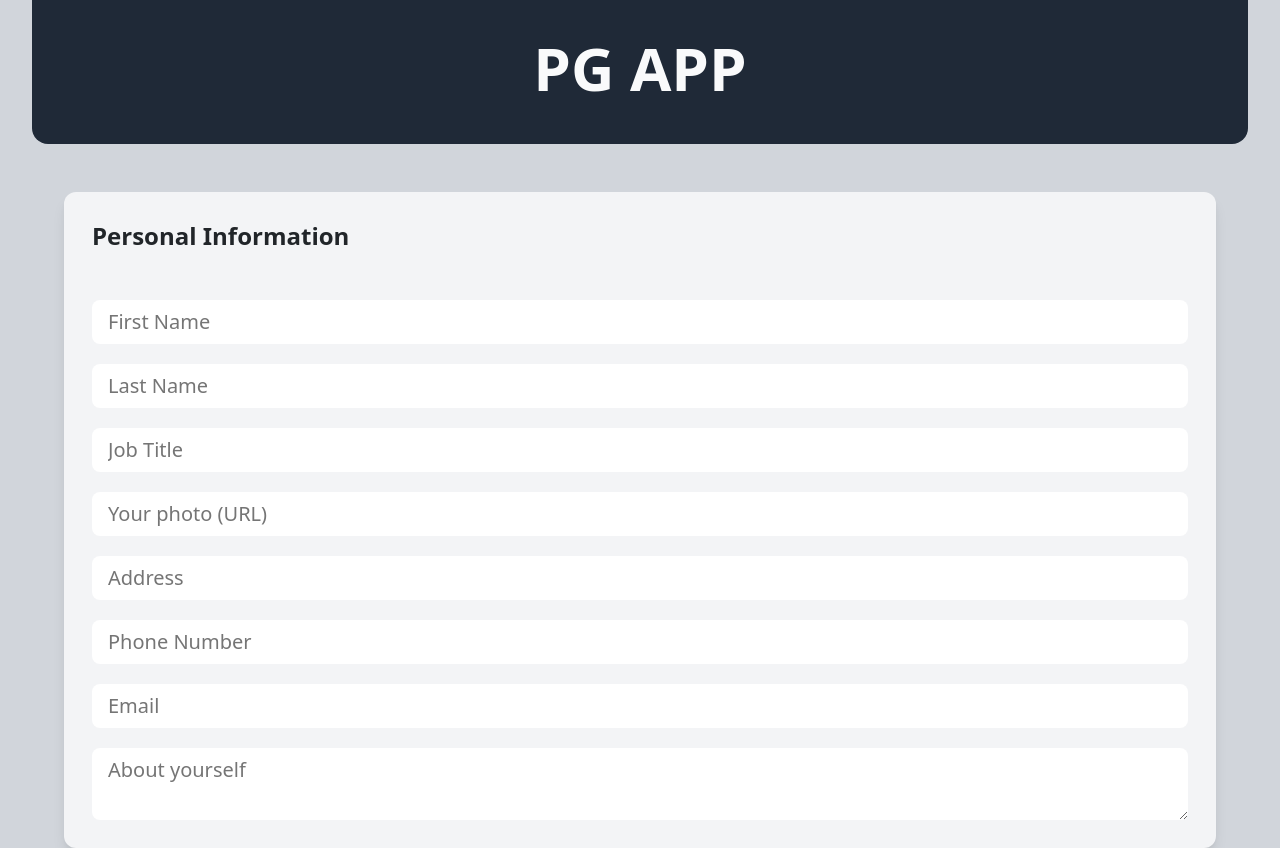
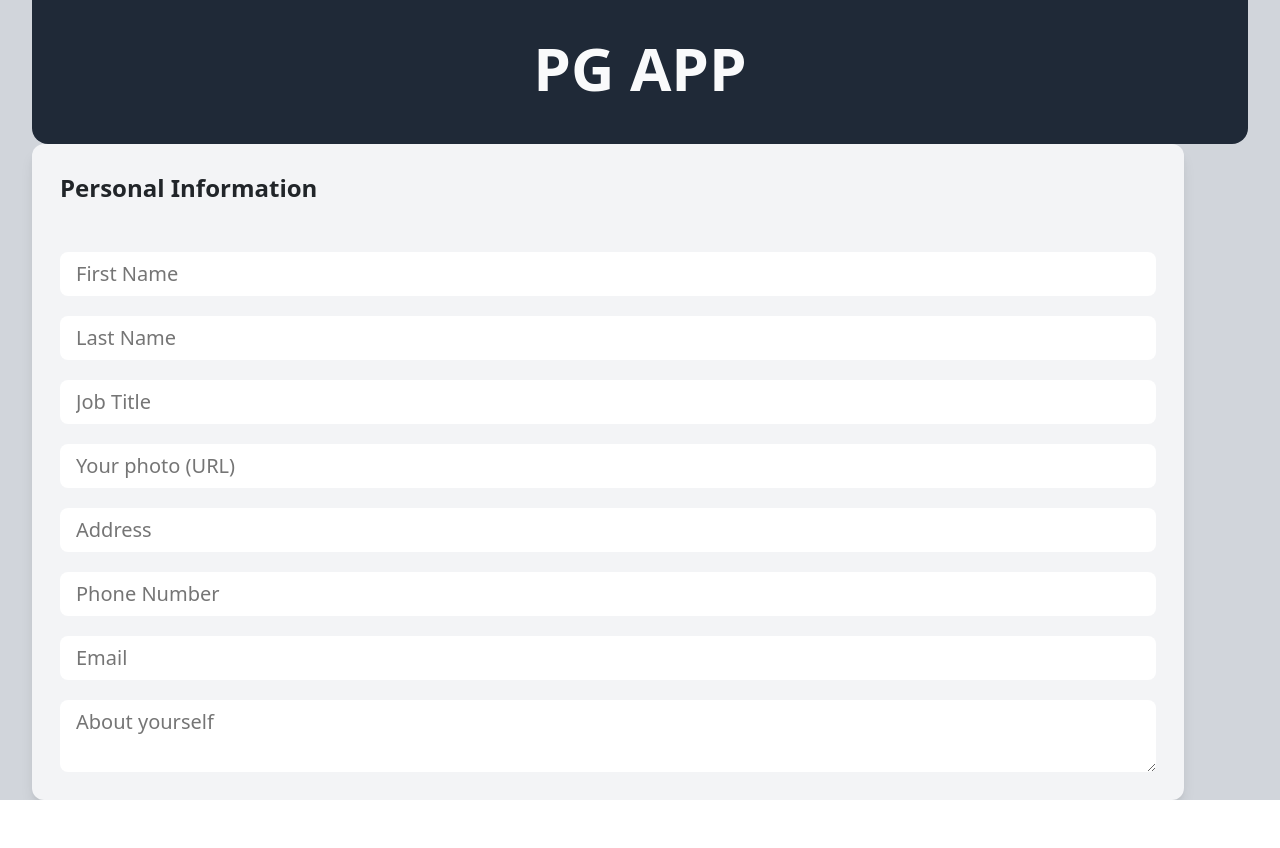
Before and after one commit to Volodimirus/PG_app, a React (Create React App) app: page / in a window 1280 px wide. After the commit the page ends 800 px from the top, so only its background shows below. Built offline with nearby package versions, Linux system fonts and the light colour scheme.

Commit message:
update styles (because added Bootstrap)

```diff
--- a/src/components/app/App.css
+++ b/src/components/app/App.css
@@ -1,10 +1,4 @@
 .app {
-    min-height: 100vh;
     background-color: rgb(209, 213, 219);
-    padding-left: 2rem;
-    padding-right: 2rem;
-    display: flex;
-    flex-direction: column;
-    align-items: center;
-    gap: 3rem;
+    padding: 0 2rem;
 }
```
